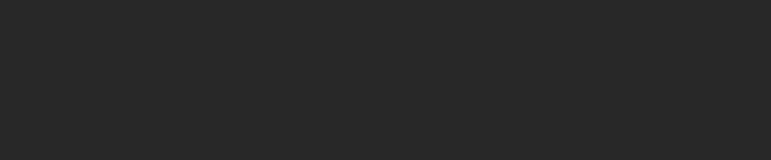
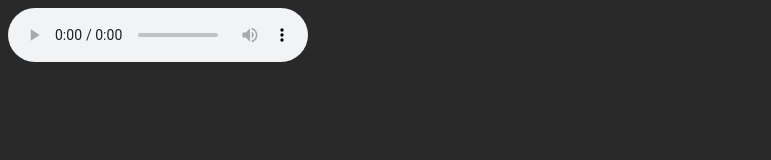
Before and after one commit to cded-kosoy/redirect, a plain HTML site: page loading.html in a window 1280 px wide. Shown: the top 160 px of the page, without its empty margins (0-771 px from the left). Drawn offline with Linux system fonts and the light colour scheme.

Commit message:
Update loading.html

```diff
--- a/loading.html
+++ b/loading.html
@@ -36,8 +36,9 @@
     </style>
 </head>
 <body bgcolor=#292929>
-    <audio loop autoplay>
-        <source src="assets/audio/endless_loading.mp3" type="audio/mpeg">
+    <audio controls>
+      <source src="endless_loading.mp3" type="audio/mpeg">
+Your browser does not support the audio element.
     </audio>
     <div class="center">
         <div class="loader"></div>
```
